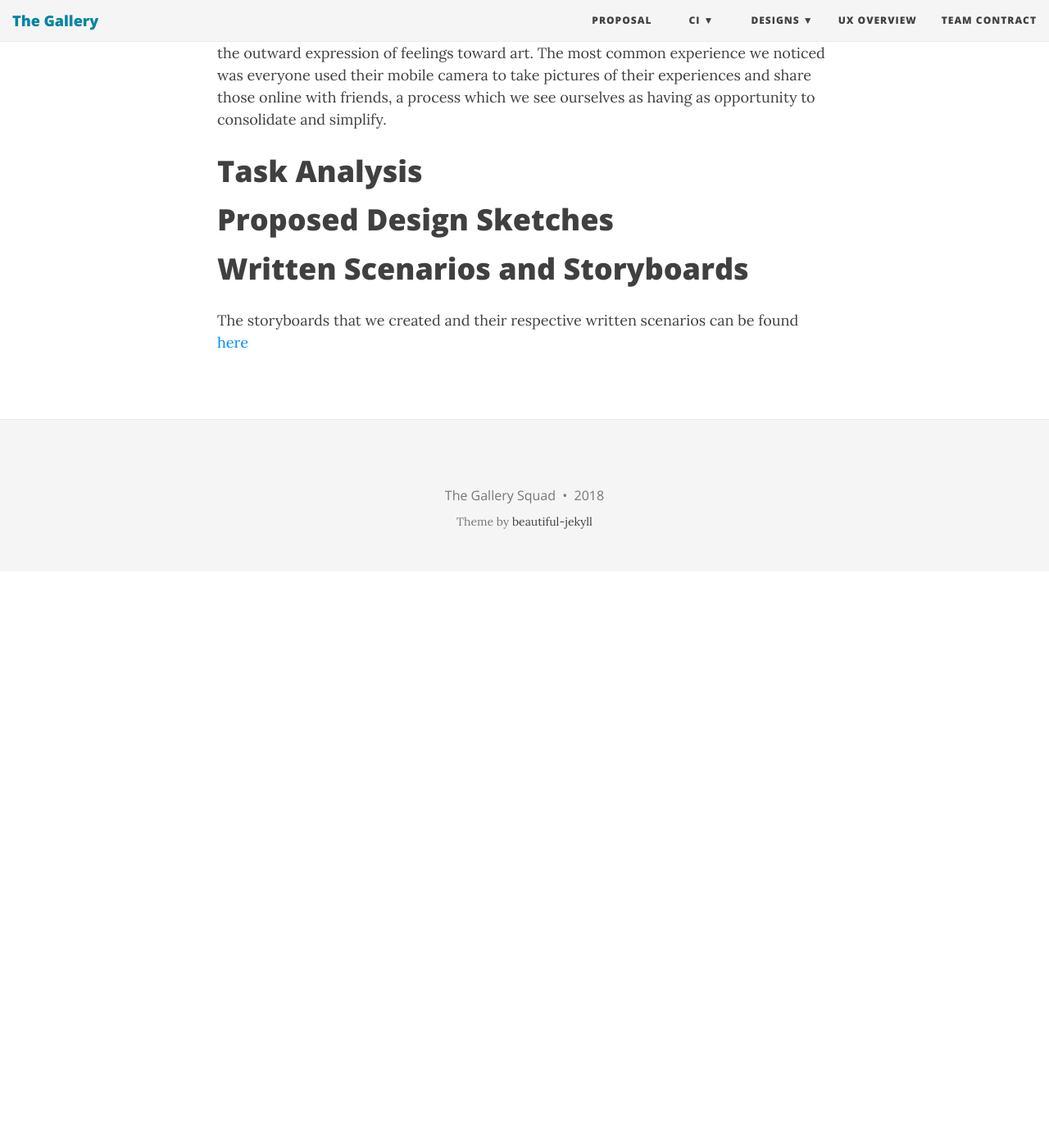
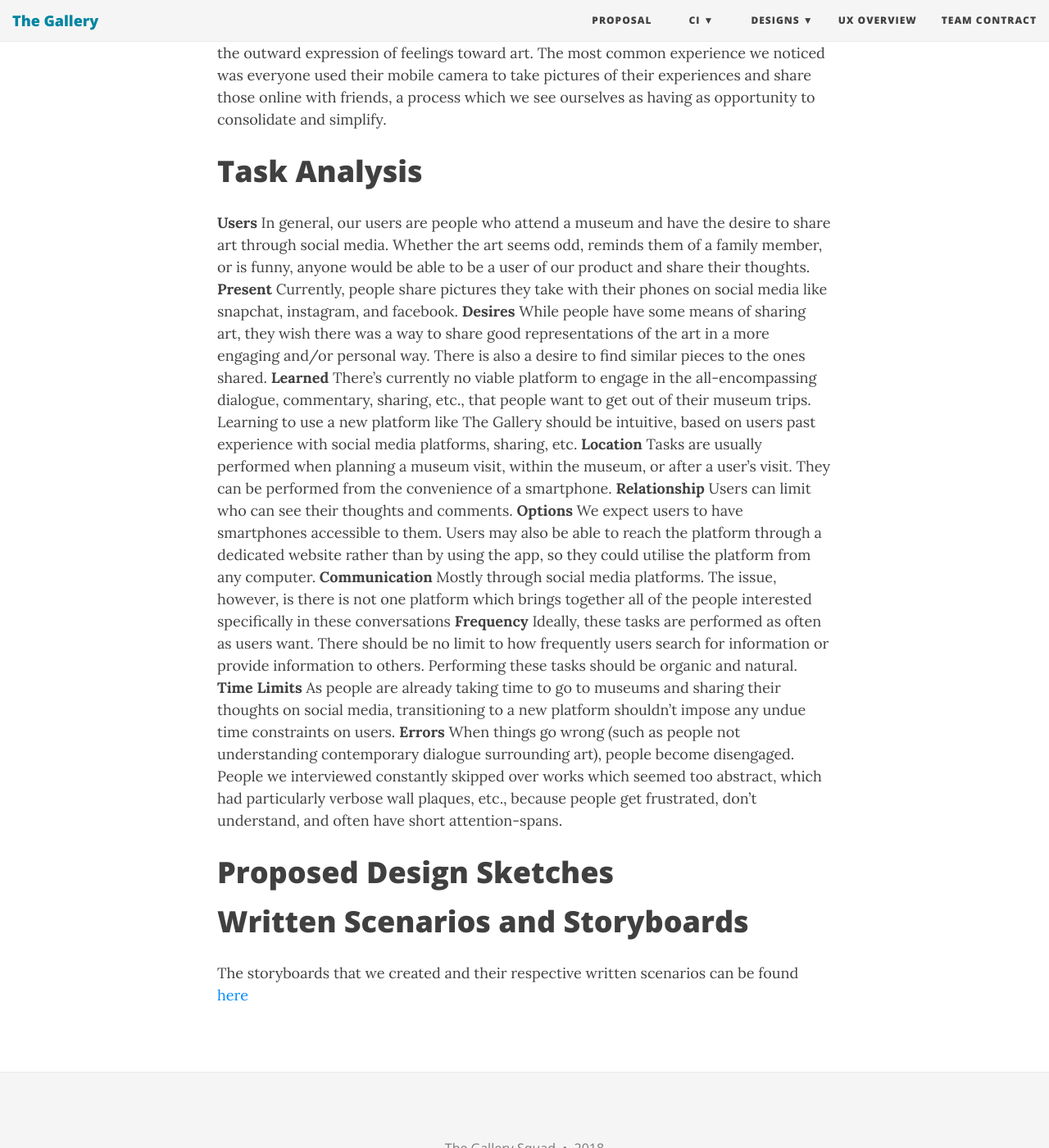
Before and after one commit to ethioeph/muse-soc-network, a Jekyll site: the page built from assignments/UX_overview.md, in a window 1280 px wide and 1400 px high, scrolled down 1866 px. Shown: the whole window at 82% size. Built offline with Jekyll 4.4.1, drawn with Linux system fonts in a browser that asks for light colours; nearby versions of some CDN libraries; before the commit the page ends 2563 px from its top, so only the background shows below that.

Commit message:
Answers to Task Analysis Questions

```diff
--- a/assignments/UX_overview.md
+++ b/assignments/UX_overview.md
@@ -31,6 +31,28 @@ In our design research, we ended up completing an affinity diagram which helped
 
 
 # Task Analysis
+**Users**
+In general, our users are people who attend a museum and have the desire to share art through social media. Whether the art seems odd, reminds them of a family member, or is funny, anyone would be able to be a user of our product and share their thoughts.
+**Present**
+Currently, people share pictures they take with their phones on social media like snapchat, instagram, and facebook.
+**Desires**
+While people have some means of sharing art, they wish there was a way to share good representations of the art in a more engaging and/or personal way. There is also a desire to find similar pieces to the ones shared.
+**Learned**
+There’s currently no viable platform to engage in the all-encompassing dialogue, commentary, sharing, etc., that people want to get out of their museum trips. Learning to use a new platform like The Gallery should be intuitive, based on users past experience with social media platforms, sharing, etc.
+**Location**
+Tasks are usually performed when planning a museum visit, within the museum, or after a user’s visit. They can be performed from the convenience of a smartphone.
+**Relationship**
+Users can limit who can see their thoughts and comments.
+**Options**
+We expect users to have smartphones accessible to them. Users may also be able to reach the platform through a dedicated website rather than by using the app, so they could utilise the platform from any computer.
+**Communication**
+Mostly through social media platforms. The issue, however, is there is not one platform which brings together all of the people interested specifically in these conversations
+**Frequency**
+Ideally, these tasks are performed as often as users want. There should be no limit to how frequently users search for information or provide information to others. Performing these tasks should be organic and natural.
+**Time Limits**
+As people are already taking time to go to museums and sharing their thoughts on social media, transitioning to a new platform shouldn’t impose any undue time constraints on users.
+**Errors**
+When things go wrong (such as people not understanding contemporary dialogue surrounding art), people become disengaged. People we interviewed constantly skipped over works which seemed too abstract, which had particularly verbose wall plaques, etc., because people get frustrated, don’t understand, and often have short attention-spans.
 
 
 # Proposed Design Sketches
```
